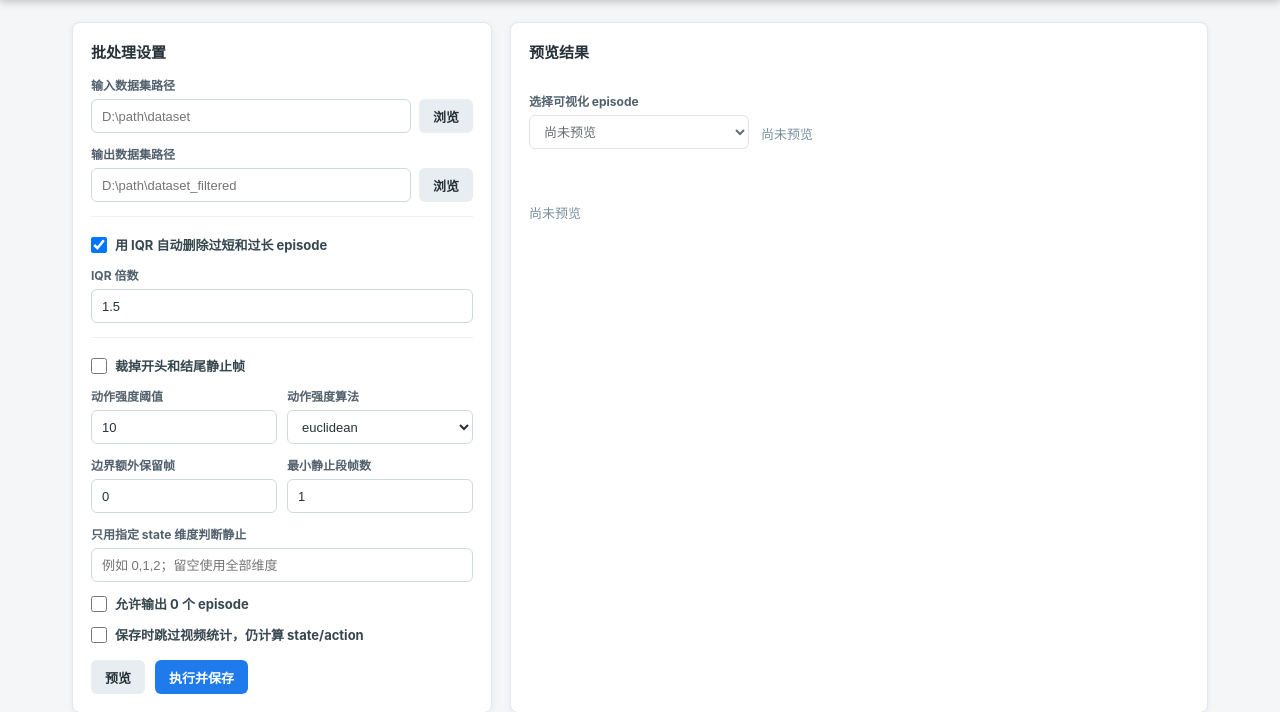
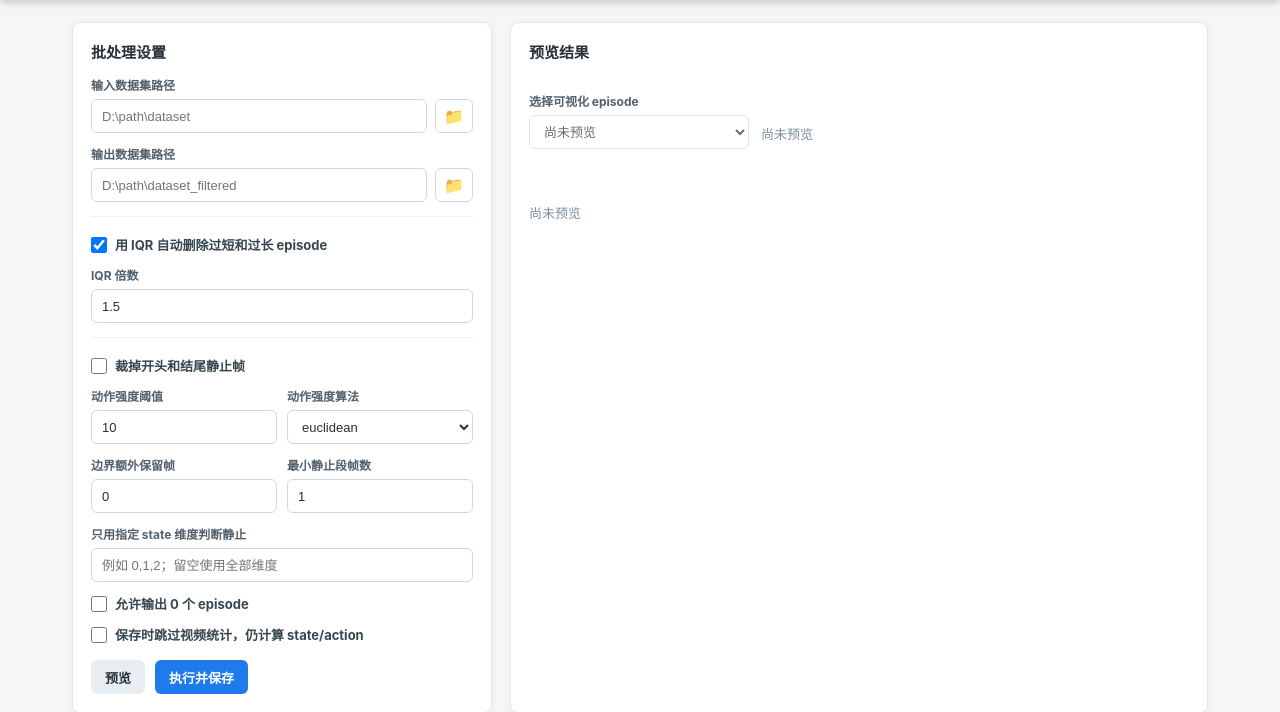
Before and after one commit to liyankang/lerobot_visualize, a Flask app: page /batch-tools in a window 1280 px wide. Shown: the part 52-764 px from the top of the page. Run offline with Flask 2, Linux system fonts and the light colour scheme; parts of the project's set-up code (start-up, migrations or seed data) failed here and were passed over.

Commit message:
style(ui): 优化路径输入框的浏览按钮样式与交互
统一两个页面的目录浏览按钮：替换原有文字按钮为图标按钮，添加统一的悬停样式，调整布局适配输入框行，提升界面美观度与操作便捷性

```diff
--- a/templates/batch_tools.html
+++ b/templates/batch_tools.html
@@ -38,6 +38,12 @@
         input:focus, select:focus { outline: none; border-color: #1f7aec; box-shadow: 0 0 0 2px rgba(31,122,236,0.12); }
         .field { margin-bottom: 12px; }
         .path-row { display: grid; grid-template-columns: 1fr auto; gap: 8px; }
+        .browse-icon {
+            height: 34px; width: 38px; padding: 0; border: 1px solid #cfd8df;
+            border-radius: 6px; background: #fff; cursor: pointer; font-size: 16px;
+            display: flex; align-items: center; justify-content: center; color: #52616d;
+        }
+        .browse-icon:hover { background: #f0f4f8; border-color: #1f7aec; color: #1f7aec; }
         .split { display: grid; grid-template-columns: 1fr 1fr; gap: 10px; }
         .check {
             display: flex; align-items: center; gap: 8px; margin: 4px 0 12px;
@@ -187,14 +193,14 @@
                     <label for="input-path">输入数据集路径</label>
                     <div class="path-row">
                         <input id="input-path" type="text" placeholder="D:\path\dataset">
-                        <button class="secondary" id="input-browse" type="button">浏览</button>
+                        <button class="browse-icon" id="input-browse" type="button" title="浏览目录">&#128193;</button>
                     </div>
                 </div>
                 <div class="field">
                     <label for="output-path">输出数据集路径</label>
                     <div class="path-row">
                         <input id="output-path" type="text" placeholder="D:\path\dataset_filtered">
-                        <button class="secondary" id="output-browse" type="button">浏览</button>
+                        <button class="browse-icon" id="output-browse" type="button" title="浏览目录">&#128193;</button>
                     </div>
                 </div>
             </div>
--- a/templates/health_check.html
+++ b/templates/health_check.html
@@ -196,6 +196,7 @@
             <div class="input-row">
                 <label>路径</label>
                 <input type="text" id="datasetPath" placeholder="/path/to/lerobot/dataset">
+                <button class="dir-browse-btn" data-target="datasetPath" title="浏览目录" style="padding:8px 12px;border:1px solid #d1d5db;border-radius:6px;cursor:pointer;font-size:16px;background:#fff;">&#128193;</button>
                 <div class="checkbox-group">
                     <input type="checkbox" id="includeImage" checked>
                     <label for="includeImage" style="min-width:auto">包含图像质量</label>
```
